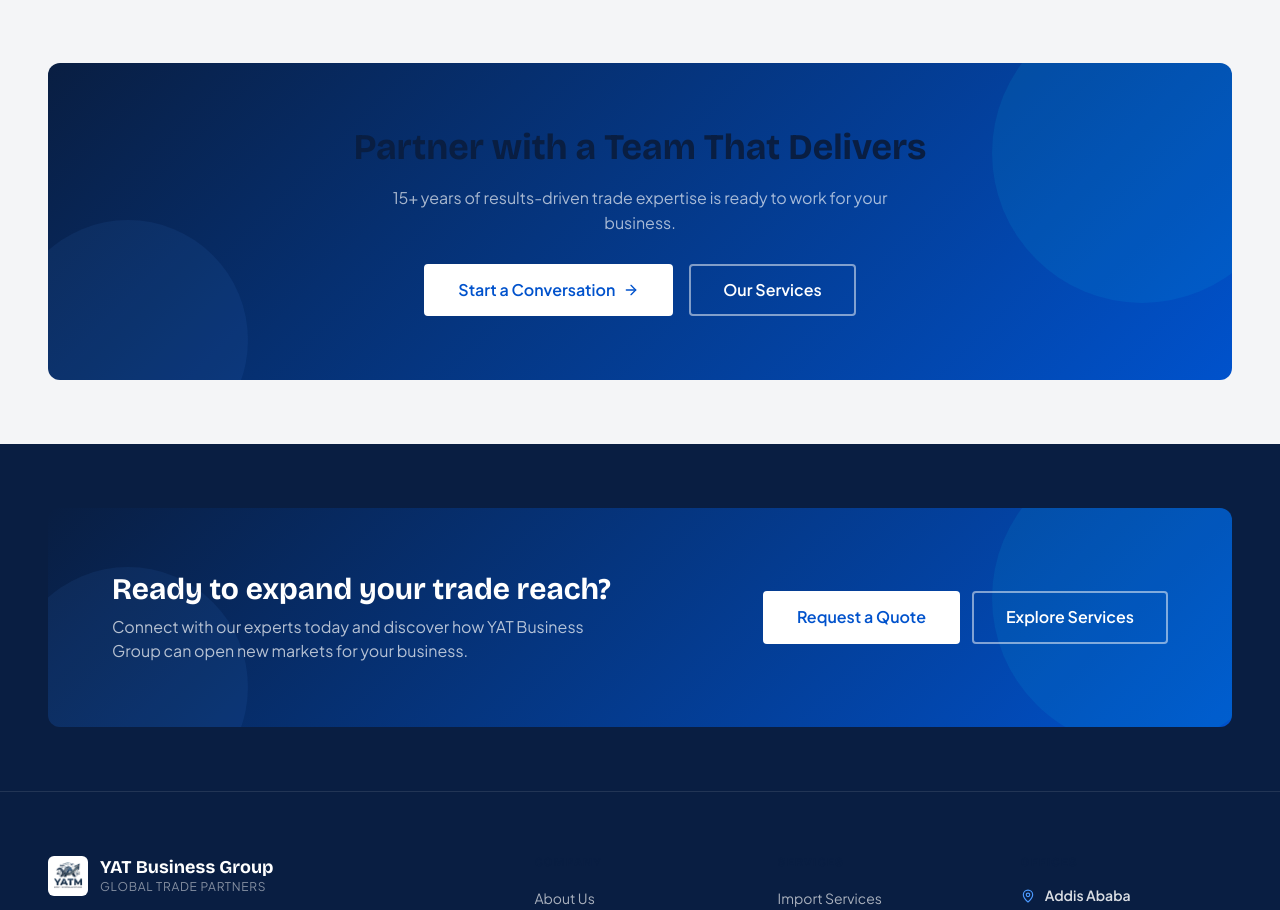
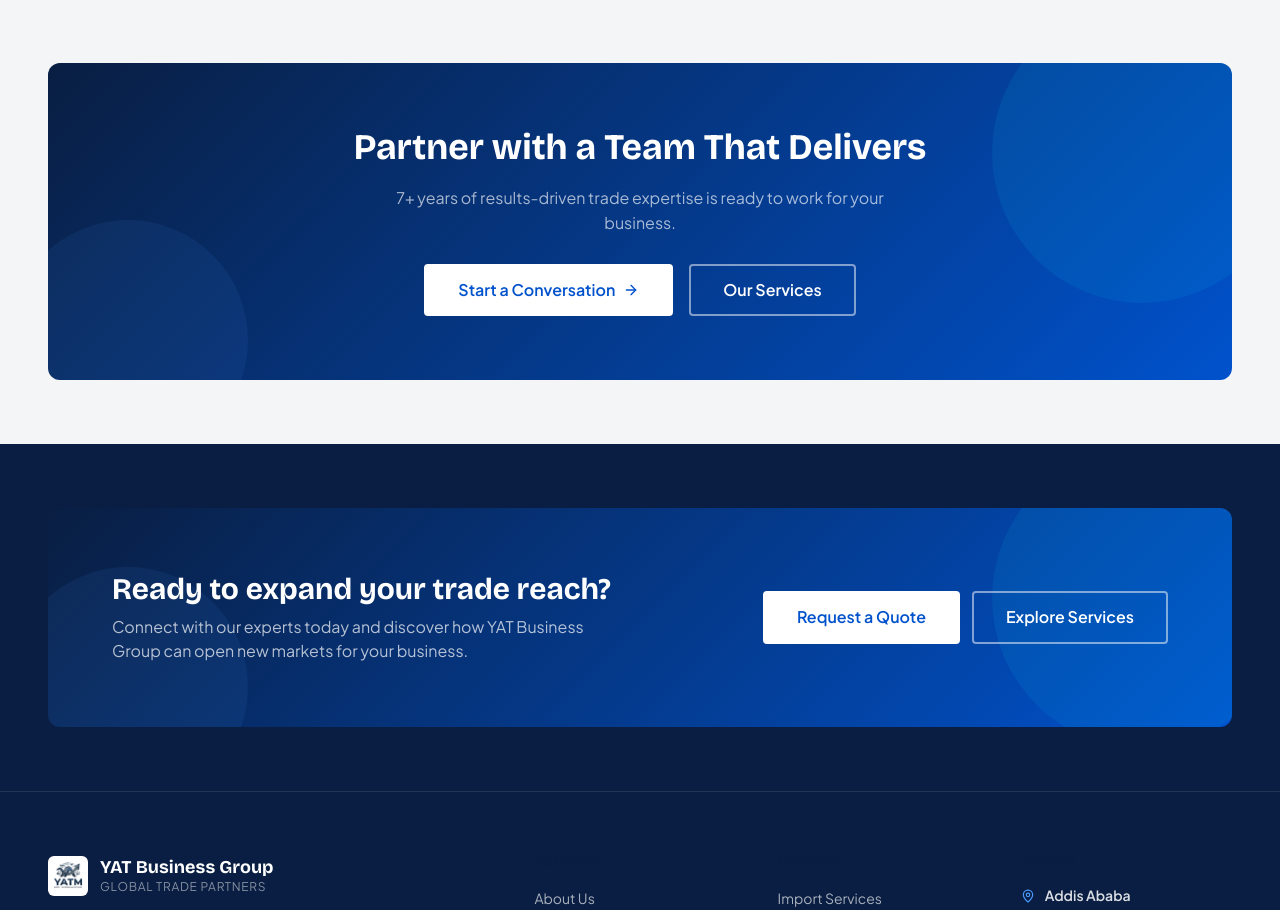
Before and after one commit to Bisrategebriel/yatm, a Next.js app: page /about in a window 1280 px wide. Shown: the part 4620-5530 px from the top of the page. Built offline with nearby package versions, Linux system fonts and the light colour scheme.

Commit message:
fix: change CTA headline color to white

```diff
--- a/app/about/page.tsx
+++ b/app/about/page.tsx
@@ -313,11 +313,11 @@ export default function AboutPage() {
         <div className="container-site">
           <div className="cta-banner text-center">
             <div className="relative z-10">
-              <h2 className="font-display font-bold text-white mb-4" style={{ fontSize: "clamp(1.5rem, 3vw, 2.25rem)" }}>
+              <h2 className="font-display font-bold text-white mb-4" style={{ fontSize: "clamp(1.5rem, 3vw, 2.25rem)", color: "#FFFFFF" }}>
                 Partner with a Team That Delivers
               </h2>
               <p className="text-white/65 mb-7 max-w-lg mx-auto">
-                15+ years of results-driven trade expertise is ready to work for your business.
+                7+ years of results-driven trade expertise is ready to work for your business.
               </p>
               <div className="flex flex-wrap justify-center gap-4">
                 <Link href="/contact" className="btn btn-white btn-primary-lg">
```
